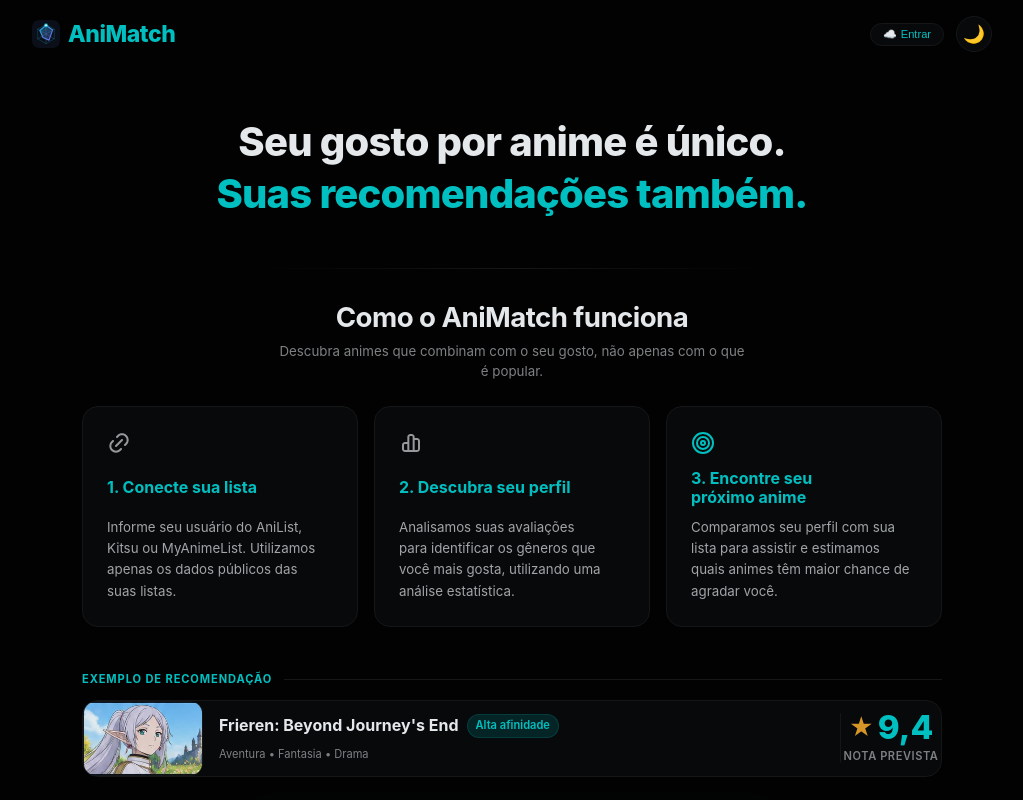
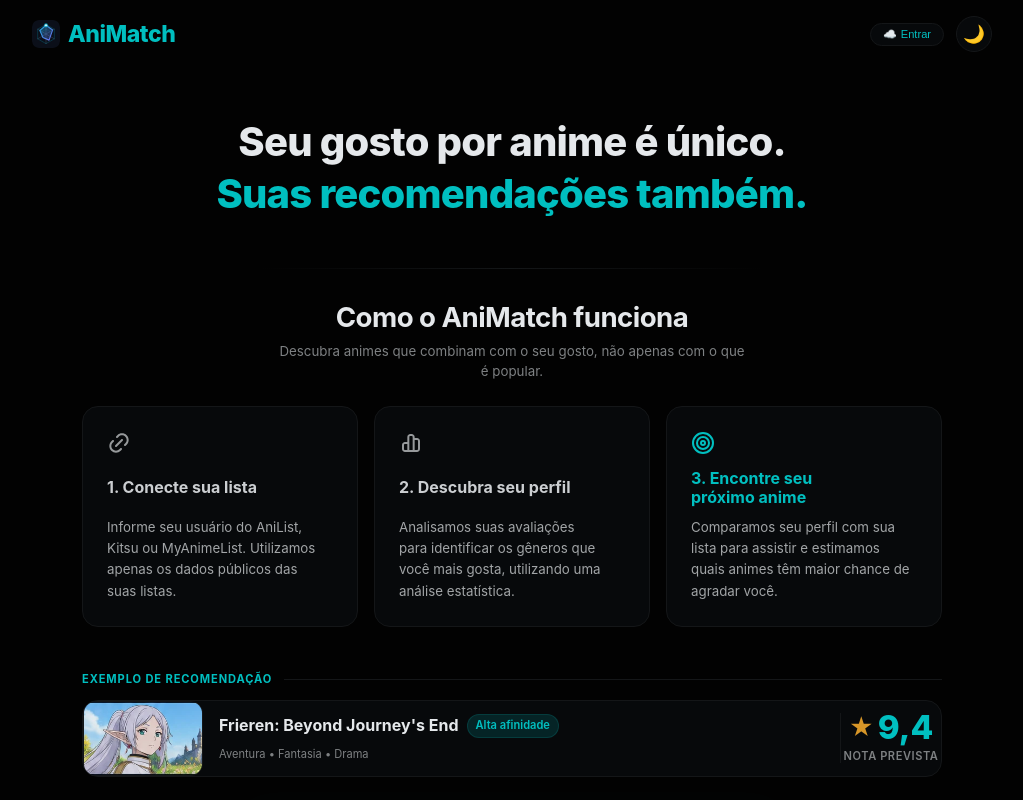
Before and after one commit to wagnergsantos/animatch, a React (Vite) app: page / in a window 1280 px wide. Shown: the top 800 px of the page, without its empty margins (128-1151 px from the left). Built offline with nearby package versions, Linux system fonts and the light colour scheme; no server answers.

Commit message:
style(landing): harmonize card titles color progression to gray, gray and cyan

```diff
--- a/src/components/LoginScreen.jsx
+++ b/src/components/LoginScreen.jsx
@@ -123,7 +123,7 @@ export default function LoginScreen({
                   <path d="M18.2929 5.7071C16.4743 3.88849 13.5257 3.88849 11.7071 5.7071L10.7071 6.7071C10.3166 7.09763 9.68341 7.09763 9.29289 6.7071C8.90236 6.31658 8.90236 5.68341 9.29289 5.29289L10.2929 4.29289C12.8926 1.69322 17.1074 1.69322 19.7071 4.29289C22.3068 6.89255 22.3068 11.1074 19.7071 13.7071L18.7071 14.7071C18.3166 15.0976 17.6834 15.0976 17.2929 14.7071C16.9024 14.3166 16.9024 13.6834 17.2929 13.2929L18.2929 12.2929C20.1115 10.4743 20.1115 7.52572 18.2929 5.7071ZM15.7071 8.29289C16.0976 8.68341 16.0976 9.31658 15.7071 9.7071L9.7071 15.7071C9.31658 16.0976 8.68341 16.0976 8.29289 15.7071C7.90236 15.3166 7.90236 14.6834 8.29289 14.2929L14.2929 8.29289C14.6834 7.90236 15.3166 7.90236 15.7071 8.29289ZM6.7071 9.29289C7.09763 9.68341 7.09763 10.3166 6.7071 10.7071L5.7071 11.7071C3.88849 13.5257 3.88849 16.4743 5.7071 18.2929C7.52572 20.1115 10.4743 20.1115 12.2929 18.2929L13.2929 17.2929C13.6834 16.9024 14.3166 16.9024 14.7071 17.2929C15.0976 17.6834 15.0976 18.3166 14.7071 18.7071L13.7071 19.7071C11.1074 22.3068 6.89255 22.3068 4.29289 19.7071C1.69322 17.1074 1.69322 12.8926 4.29289 10.2929L5.29289 9.29289C5.68341 8.90236 6.31658 8.90236 6.7071 9.29289Z" />
                 </svg>
               </div>
-              <h3 className={styles['feature-title']}>1. Conecte sua lista</h3>
+              <h3 className={`${styles['feature-title']} ${styles['feature-title--muted']}`}>1. Conecte sua lista</h3>
               <p className={styles['feature-desc']}>
                 Informe seu usuário do AniList, Kitsu ou MyAnimeList. Utilizamos apenas os dados públicos das suas listas.
               </p>
@@ -134,7 +134,7 @@ export default function LoginScreen({
                   <path d="M11.33 5H12.66C13.2123 5 13.66 5.44771 13.66 6V19H10.33V6C10.33 5.44772 10.7777 5 11.33 5ZM15.66 19V9H18C18.5523 9 19 9.44772 19 10V18C19 18.5523 18.5523 19 18 19H15.66ZM15.66 7V6C15.66 4.34315 14.3169 3 12.66 3H11.33C9.67315 3 8.33 4.34315 8.33 6V11H6C4.34314 11 3 12.3431 3 14V18C3 19.6569 4.34315 21 6 21H18C19.6569 21 21 19.6569 21 18V10C21 8.34315 19.6569 7 18 7H15.66ZM8.33 13V19H6C5.44772 19 5 18.5523 5 18V14C5 13.4477 5.44771 13 6 13H8.33Z" />
                 </svg>
               </div>
-              <h3 className={styles['feature-title']}>2. Descubra seu perfil</h3>
+              <h3 className={`${styles['feature-title']} ${styles['feature-title--muted']}`}>2. Descubra seu perfil</h3>
               <p className={styles['feature-desc']}>
                 Analisamos suas avaliações para identificar os gêneros que você mais gosta, utilizando uma análise estatística.
               </p>
@@ -147,7 +147,7 @@ export default function LoginScreen({
                   <circle cx="12" cy="12" r="2" />
                 </svg>
               </div>
-              <h3 className={styles['feature-title']}>3. Encontre seu próximo anime</h3>
+              <h3 className={`${styles['feature-title']} ${styles['feature-title--accent']}`}>3. Encontre seu próximo anime</h3>
               <p className={styles['feature-desc']}>
                 Comparamos seu perfil com sua lista para assistir e estimamos quais animes têm maior chance de agradar você.
               </p>
--- a/src/components/LoginScreen.module.css
+++ b/src/components/LoginScreen.module.css
@@ -194,11 +194,18 @@
 .feature-title {
   font-size: var(--text-base);
   font-weight: 700;
-  color: var(--color-primary);
   margin: 0 0 var(--space-2) 0;
   min-height: 2.6em; /* Padroniza alinhamento dos títulos */
   display: flex;
   align-items: center;
+}
+
+.feature-title--muted {
+  color: oklch(0.85 0.005 240); /* Cinza claro bem legível */
+}
+
+.feature-title--accent {
+  color: var(--color-primary); /* Ciano destacado no resultado final */
 }
 
 .feature-desc {
```
